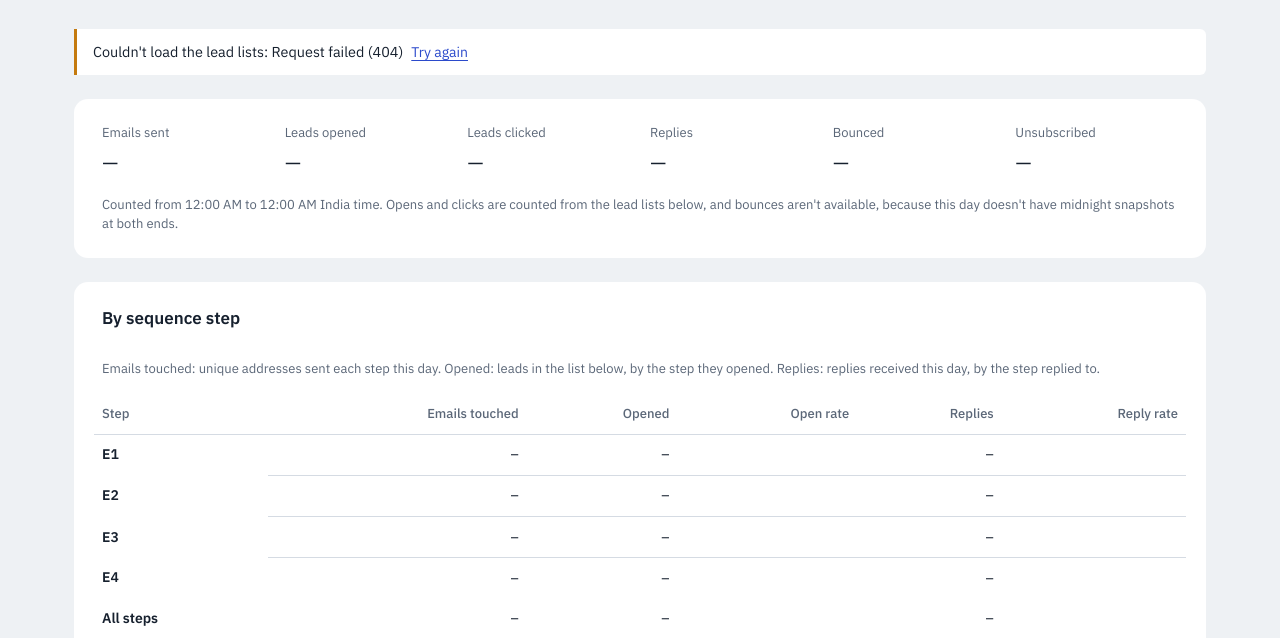
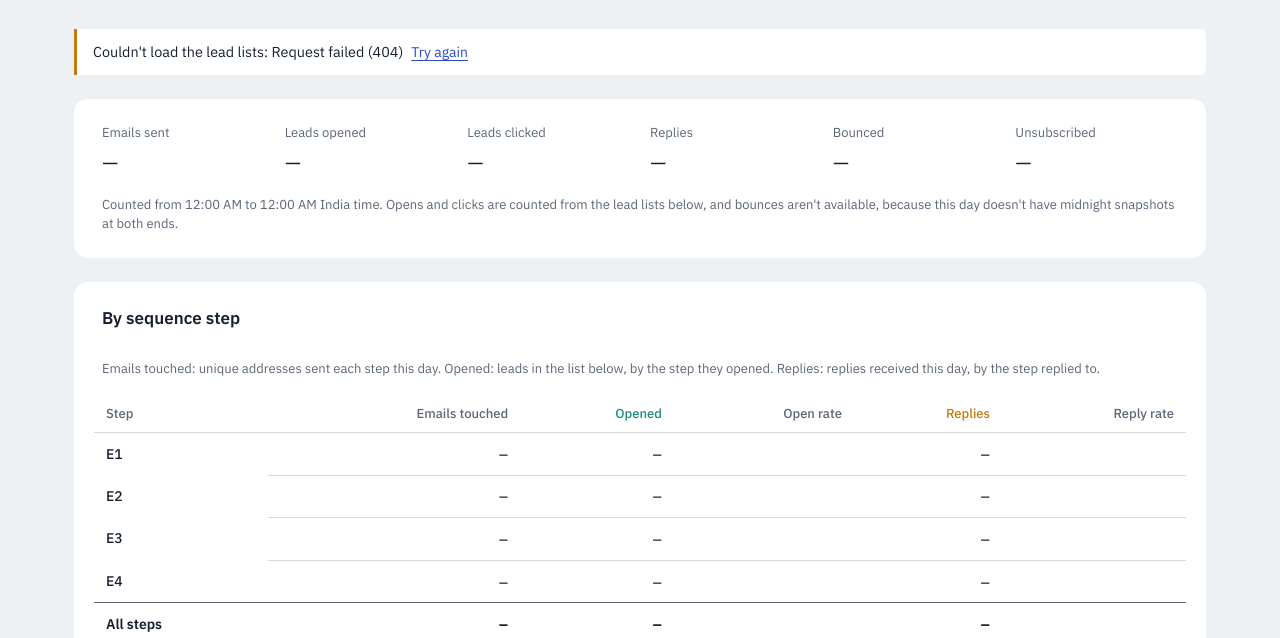
Before and after one commit to himanshusingh60120/smartlead-dashboard, a website: page public/report.html in a window 1280 px wide. Shown: the part 162-800 px from the top of the page. Drawn offline with Linux system fonts and the light colour scheme; no server answers.

Commit message:
Add styles for step table layout and animations
Added styles for step table including headers, cells, and animations.

```diff
--- a/public/styles.css
+++ b/public/styles.css
@@ -264,3 +264,16 @@ details.lead > summary:hover { background: color-mix(in srgb, var(--bg) 60%, tra
 .day-summary dd.pending { color: var(--muted); animation: pulse 1.2s ease-in-out infinite; }
 @keyframes pulse { 50% { opacity: 0.35; } }
 @media (prefers-reduced-motion: reduce) { .day-summary dd.pending { animation: none; } }
+
+/* Daily report: per-step breakdown */
+.step-table th, .step-table td { padding: 0.55rem 0.75rem; }
+.step-table thead th { cursor: default; }
+.step-table thead th:hover { color: var(--muted); }
+.step-table thead th.k-opened { color: var(--opened); }
+.step-table thead th.k-replied { color: var(--replied); }
+.step-table tbody th { font-weight: 500; }
+.step-table td { font-size: 1rem; }
+.step-table td.rate { color: var(--muted); font-size: 0.8125rem; }
+.step-table tfoot tr td, .step-table tfoot tr th { border-top: 1px solid var(--muted); font-weight: 600; }
+.step-table .pending { color: var(--muted); animation: pulse 1.2s ease-in-out infinite; }
+@media (prefers-reduced-motion: reduce) { .step-table .pending { animation: none; } }
```
